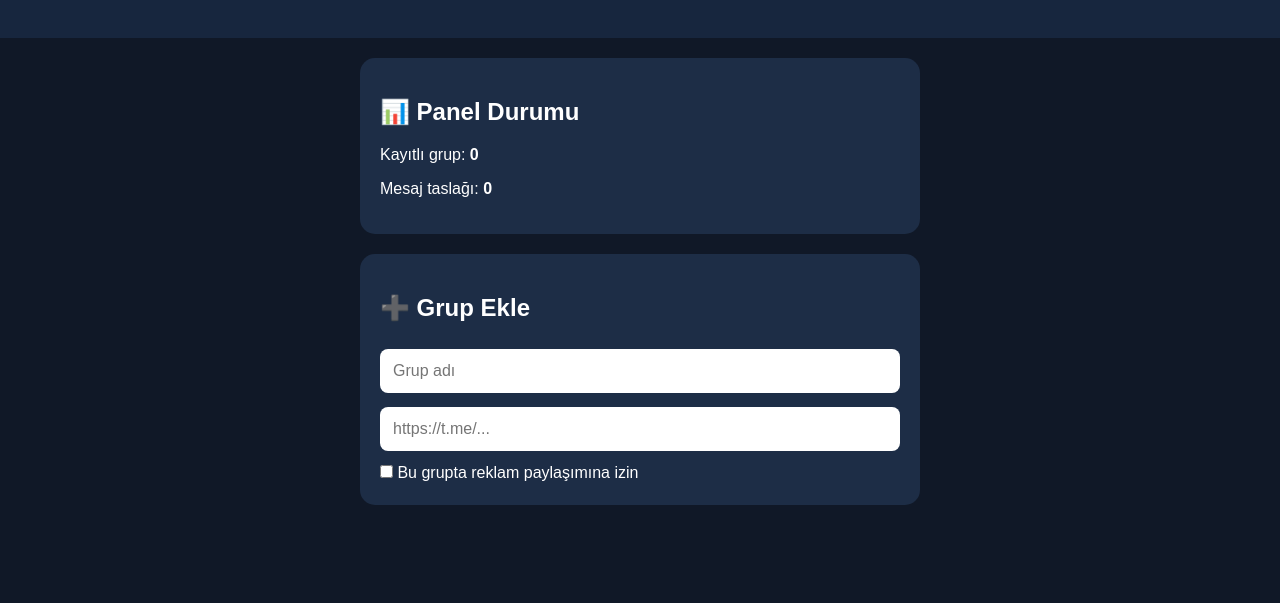
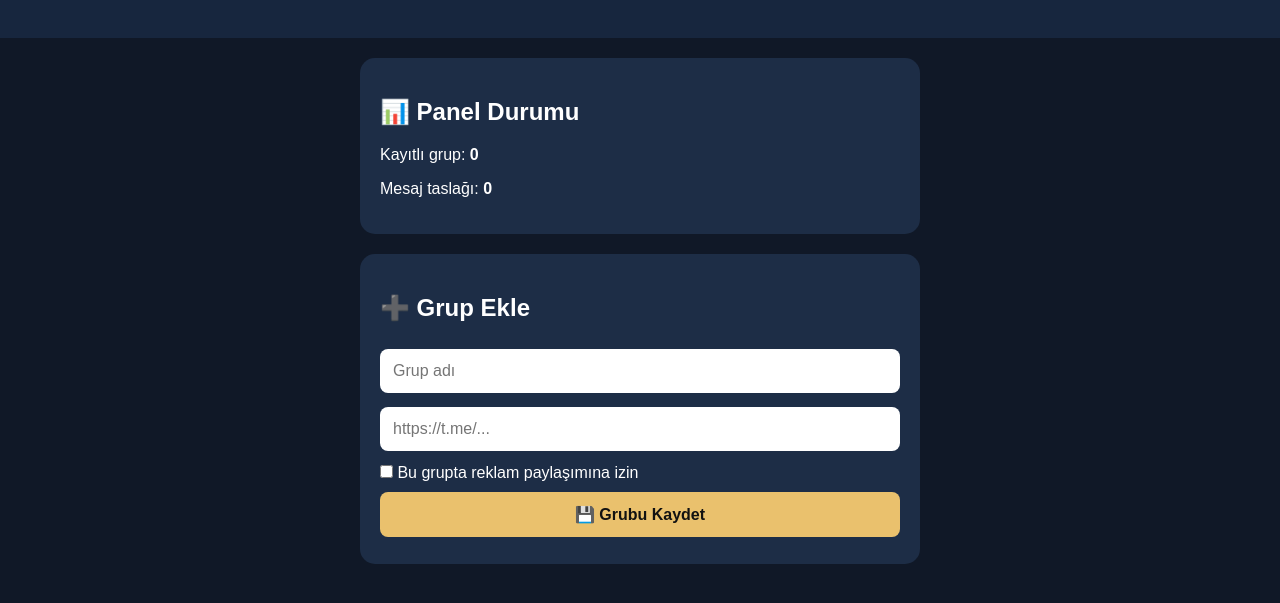
Before and after one commit to muratoktay2133-hub/Reklam-paneli, a plain HTML site: page index.html in a window 1280 px wide. Shown: the part 127-730 px from the top of the page. Drawn offline with Linux system fonts and the light colour scheme.

Commit message:
Update index.html

```diff
--- a/index.html
+++ b/index.html
@@ -77,3 +77,9 @@ small { color: #bbc7d7; }
 <label>
 <input type="checkbox" id="izin" style="width:auto">
 Bu grupta reklam paylaşımına izin
+</label>
+<button type="button" onclick="grupEkle()">💾 Grubu Kaydet</button>
+</div>
+</main>
+</body>
+</html>
```
